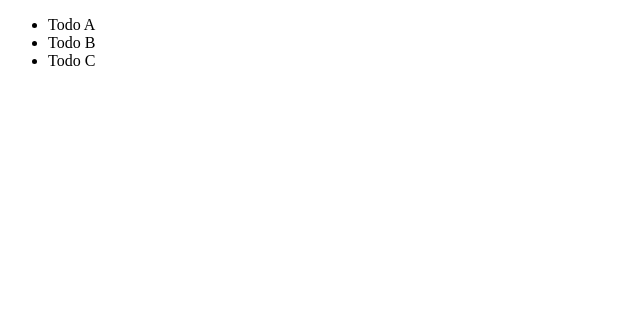
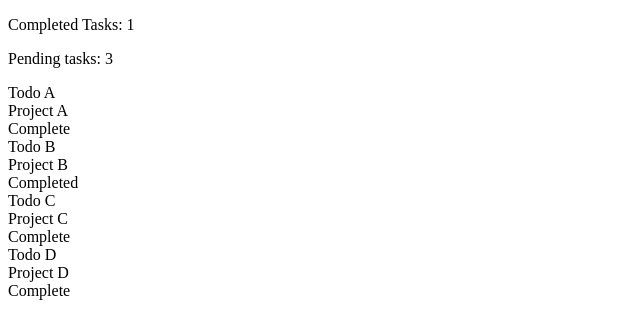
Before and after one commit to jessgrinberg/vue-todo-app, a Vue app: page /#/ in a window 1280 px wide. Shown: the top 334 px of the page, without its empty margins (0-640 px from the left). Built offline with nearby package versions, Linux system fonts and the light colour scheme.

Commit message:
looped and rendered data

```diff
--- a/src/App.vue
+++ b/src/App.vue
@@ -8,8 +8,30 @@
 import TodoList from './components/TodoList'
 
 export default {
+  name: 'app',
   components: {
     TodoList
+  },
+  data () {
+    return {
+      todos: [{
+        title: 'Todo A',
+        project: 'Project A',
+        done: false
+      }, {
+        title: 'Todo B',
+        project: 'Project B',
+        done: true
+      }, {
+        title: 'Todo C',
+        project: 'Project C',
+        done: false
+      }, {
+        title: 'Todo D',
+        project: 'Project D',
+        done: false
+      }]
+    }
   }
 }
 </script>
--- a/src/components/Hello.vue
+++ b/src/components/Hello.vue
@@ -36,17 +36,14 @@ export default {
 h1, h2 {
   font-weight: normal;
 }
-
 ul {
   list-style-type: none;
   padding: 0;
 }
-
 li {
   display: inline-block;
   margin: 0 10px;
 }
-
 a {
   color: #42b983;
 }
--- a/src/components/TodoList.vue
+++ b/src/components/TodoList.vue
@@ -1,40 +1,35 @@
 <template>
     <div>
-        <ul>
-            <li>Todo A</li>
-            <li>Todo B</li>
-            <li>Todo C</li>
-        </ul>
-    </div>
+      <p>Completed Tasks: {{todos.filter(todo => {return todo.done === true}).length}}</p>
+      <p>Pending tasks: {{todos.filter(todo => {return todo.done === false}).length}}</p>
+      <div class="ui centered card" v-for="todo in todos">
+        <div class="content">
+          <div class="header">
+            {{ todo.title}}
+          </div>
+          <div class ="meta">
+            {{ todo.project }}
+          </div>
+          <div class="extra content">
+            <span class="right floated edit icon">
+              <i class="edit icon"></i>
+            </span>
+          </div>
+        </div>
+        <div class="ui bottom attached green basic button" v-show="todo.done">
+          Completed
+        </div>
+        <div class="ui bottom attached red basic button" v-show="!todo.done">
+          Complete
+        </div>
+      </div>
+  </div>
 </template>
 
 <script type="text/javascript">
 
 export default {
-  props: ['todos'],
-  components: {
-  },
-  data () {
-    return {
-      todos: [{
-        title: 'Todo A',
-        project: 'Project A',
-        done: false
-      }, {
-        title: 'Todo B',
-        project: 'Project B',
-        done: true
-      }, {
-        title: 'Todo C',
-        project: 'Project C',
-        done: false
-      }, {
-        title: 'Todo D',
-        project: 'Project D',
-        done: false
-      }]
-    }
-  }
+  props: ['todos']
 }
 </script>
 
```
